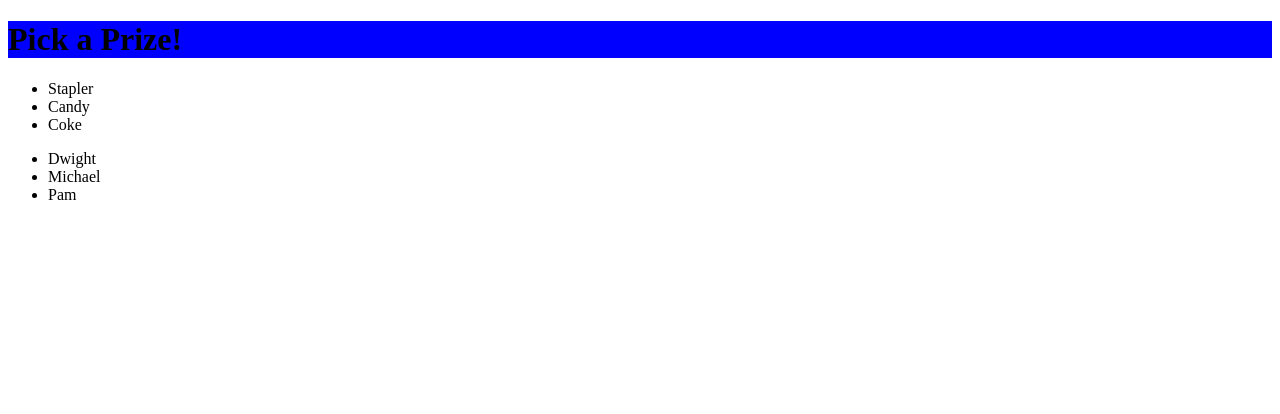
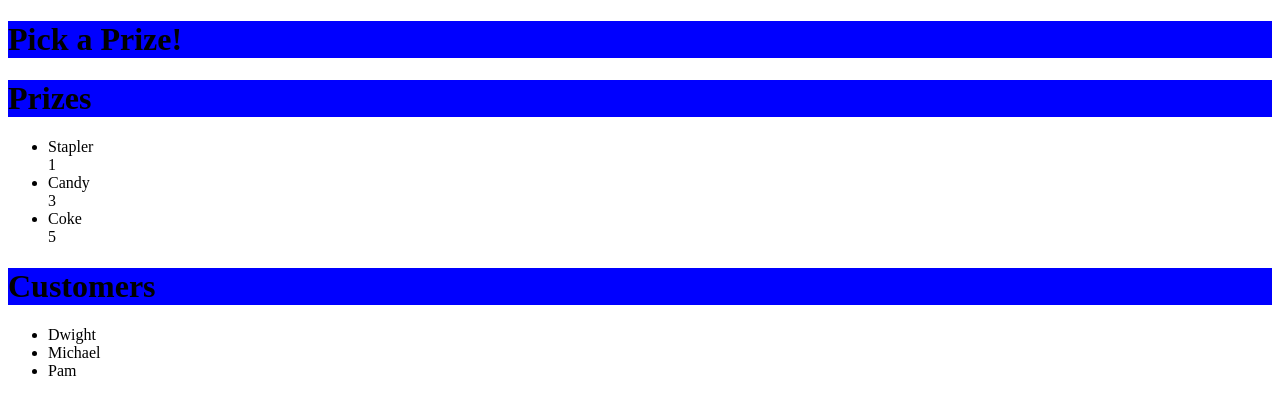
Before and after one commit to ElectricZebra/FoundationsProject, a plain HTML site: page index.html in a window 1280 px wide. Drawn offline with Linux system fonts and the light colour scheme.

Commit message:
display prizes count

```diff
--- a/foundationsProject.js
+++ b/foundationsProject.js
@@ -26,17 +26,20 @@ const data = {
 const names = document.querySelector('#names');
 const prizes = document.querySelector('#prizes');
 
+
 const renderPrize = () => {
   const prize = data.prizes;
   return `
   <ul>
   ${
-    Object.keys(prize).map( key => `
+    Object.keys(prize).map(key => `
       <li>
-      ${ key }
+      ${ key} <div>
+      ${ data.prizes[key] }
+        </div>
       </li>
     `).join('')
-  }
+    }
   </ul>
   `
 }
@@ -45,11 +48,11 @@ prizes.innerHTML = renderPrize();
 const renderCustomer = () => {
   const customers = data.customers;
   const arrCust = Object.keys(customers);
-  return  `
+  return `
   <ul>
     ${
-      arrCust.map( key => `
-        <li>${ key }</li>
+    arrCust.map(key => `
+        <li>${ key}</li>
           `).join('')
     }
   </ul>
--- a/index.html
+++ b/index.html
@@ -8,12 +8,16 @@
 <body>
   <h1>Pick a Prize!</h1>
 
-  <div id='prizes'>
+  <div>
+    <h1>Prizes</h1>
+    <div id='prizes'></div>
+  </div>
+
+  <div>
+    <h1>Customers</h1>
+    <div id='names'>
     </div>
-
-  <div id='names'>
   </div>
 
 
-
 </body>
```
